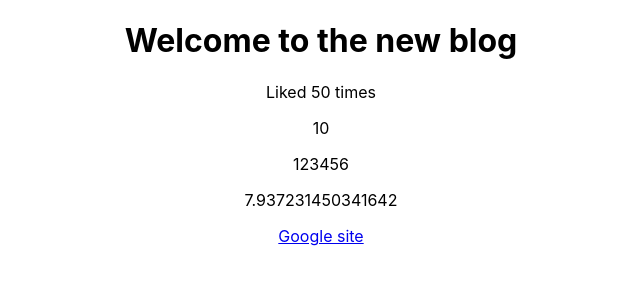
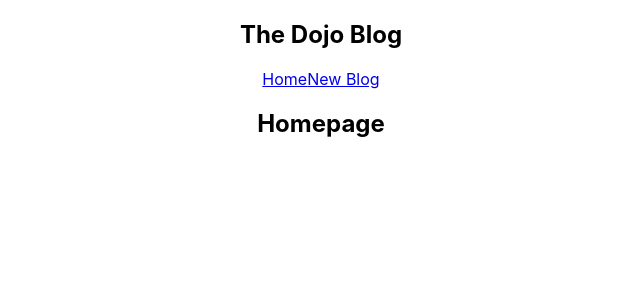
Before and after one commit to piotr-skolorzynski/react-tutorial-thenetninja, a React (Create React App) app in the folder react-tutorial-thenetninja/: page / in a window 1280 px wide. Shown: the top 300 px of the page, without its empty margins (319-959 px from the left). Built offline with nearby package versions, Linux system fonts and the light colour scheme.

Commit message:
lesson3 - multiple components

```diff
--- a/react-tutorial-thenetninja/src/App.js
+++ b/react-tutorial-thenetninja/src/App.js
@@ -1,20 +1,14 @@
 import './App.css';
+import Navbar from './Navbar';
+import Home from './Home';
 
 function App() {
 
-  const title = 'Welcome to the new blog';
-  const likes = 50;
-  const link = "http://www.google.pl";
-
   return (
     <div className="App">
+      <Navbar />
       <div className="content">
-        <h1>{ title }</h1>
-        <p>Liked { likes } times</p>
-        <p>{ 10 }</p>
-        <p>{ [1,2,3,4,5,6] }</p>
-        <p>{ Math.random() * 10 }</p>
-        <a href={ link } target="_blank">Google site</a>
+        <Home />
       </div>
     </div>
   );
--- /dev/null
+++ b/react-tutorial-thenetninja/src/Home.js
@@ -0,0 +1,9 @@
+const Home = () => {
+    return (
+        <div className="home">
+            <h2>Homepage</h2>
+        </div>
+    );
+}
+
+export default Home;
--- /dev/null
+++ b/react-tutorial-thenetninja/src/Navbar.js
@@ -0,0 +1,13 @@
+const Navbar = () => {
+    return (
+        <nav className="navbar">
+            <h1>The Dojo Blog</h1>
+            <div className="links">
+                <a href="/">Home</a>
+                <a href="/create">New Blog</a>
+            </div>
+        </nav>
+    );
+}
+
+export default Navbar;
```
